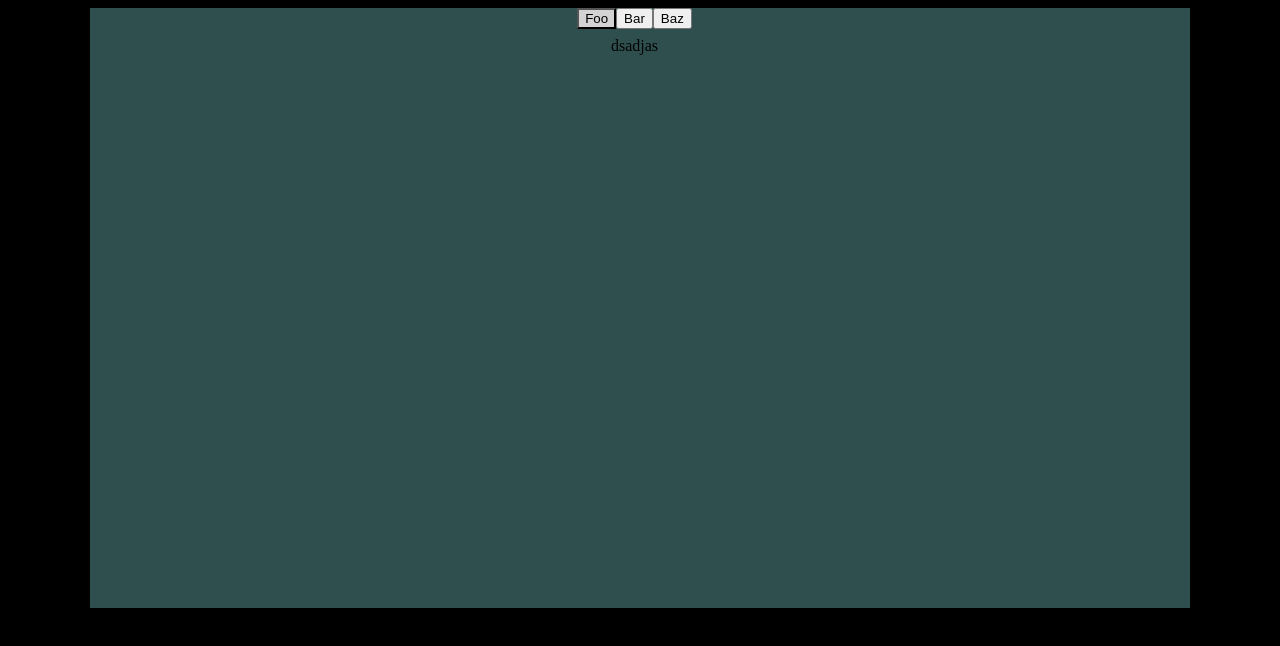
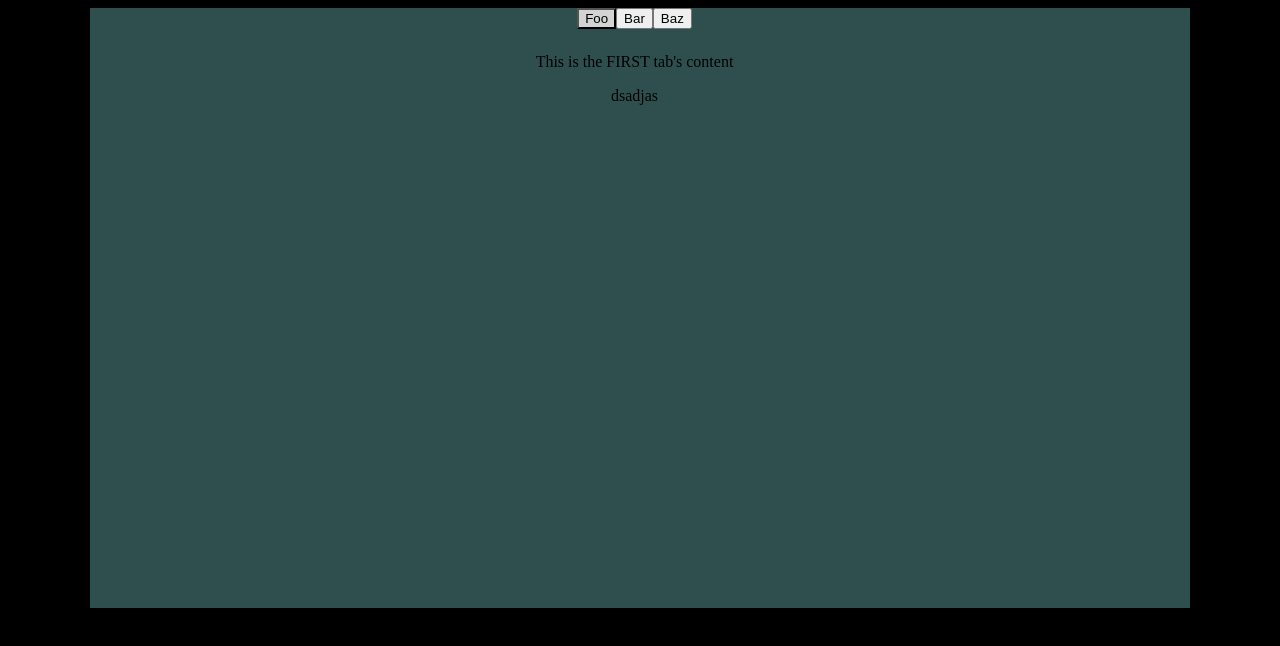
Before and after one commit to alu0101056944/sytwc-threejs, a Gatsby site: page / in a window 1280 px wide. Built offline with nearby package versions, Linux system fonts and the light colour scheme; Gatsby itself is replaced by a stand-in of ours.

Commit message:
Tabs now renders the content. It is finished.

```diff
--- a/src/templates/tabs.js
+++ b/src/templates/tabs.js
@@ -24,7 +24,8 @@
       </nav>
       <main>
         {
-          allContent.filter(content => content.title === nameOfActiveTab).content
+          allContent.filter(content => content.title === nameOfActiveTab)
+              .map(content => content.content)
         }
         dsadjas
       </main>
```
